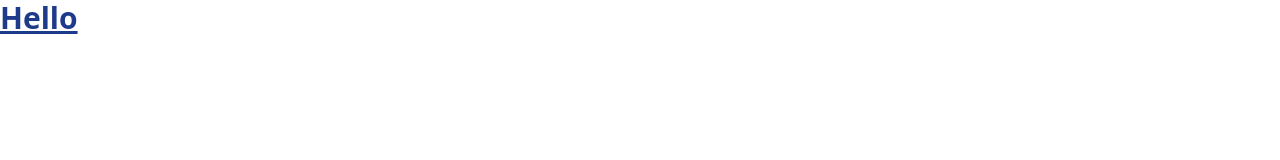
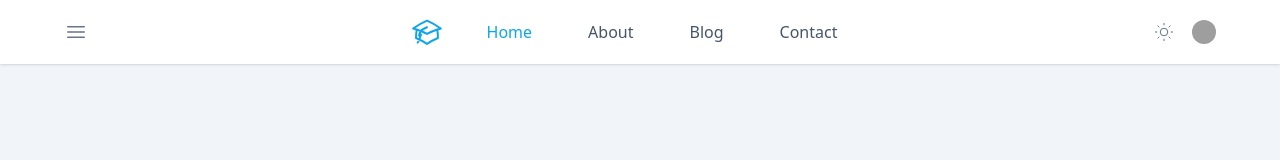
Before and after one commit to johinnerMC/Apply-Tailwind-CSS, a website built with Vite: page index.html in a window 1280 px wide. Built offline with nearby package versions, Linux system fonts and the light colour scheme; grey boxes are pictures that could not be loaded.

Commit message:
links de navegacion

```diff
--- a/index.html
+++ b/index.html
@@ -8,7 +8,118 @@
     <link rel="stylesheet" href="./tailwind.css" />
     <title>Tailwind</title>
   </head>
-  <body>
-    <h1 class="text-3xl font-bold text-blue-900 underline">Hello</h1>
+  <body class="bg-slate-100">
+    <header class="bg-white px-6 shadow">
+      <div class="mx-auto flex h-16 max-w-6xl items-center justify-between">
+        <button
+          class="-ml-1 rounded p-1 text-slate-500 transition-colors hover:bg-sky-500 hover:text-slate-100 focus:ring-2 focus:ring-slate-200"
+        >
+          <svg
+            class="h-6 w-6"
+            data-slot="icon"
+            fill="none"
+            stroke-width="1.5"
+            stroke="currentColor"
+            viewBox="0 0 24 24"
+            xmlns="http://www.w3.org/2000/svg"
+            aria-hidden="true"
+          >
+            <path
+              stroke-linecap="round"
+              stroke-linejoin="round"
+              d="M3.75 6.75h16.5M3.75 12h16.5m-16.5 5.25h16.5"
+            ></path>
+          </svg>
+        </button>
+        <div class="-mr-4 flex items-center">
+          <a href="#" class="text-sky-500 duration-200 hover:rotate-6">
+            <svg
+              class="h-8 w-8"
+              xmlns="http://www.w3.org/2000/svg"
+              fill="none"
+              viewBox="0 0 24 24"
+              stroke-width="1.5"
+              stroke="currentColor"
+              class="h-6 w-6"
+            >
+              <path
+                stroke-linecap="round"
+                stroke-linejoin="round"
+                d="M4.26 10.147a60.438 60.438 0 0 0-.491 6.347A48.62 48.62 0 0 1 12 20.904a48.62 48.62 0 0 1 8.232-4.41 60.46 60.46 0 0 0-.491-6.347m-15.482 0a50.636 50.636 0 0 0-2.658-.813A59.906 59.906 0 0 1 12 3.493a59.903 59.903 0 0 1 10.399 5.84c-.896.248-1.783.52-2.658.814m-15.482 0A50.717 50.717 0 0 1 12 13.489a50.702 50.702 0 0 1 7.74-3.342M6.75 15a.75.75 0 1 0 0-1.5.75.75 0 0 0 0 1.5Zm0 0v-3.675A55.378 55.378 0 0 1 12 8.443m-7.007 11.55A5.981 5.981 0 0 0 6.75 15.75v-1.5"
+              />
+            </svg>
+          </a>
+
+          <div class="ml-8 hidden space-x-8 md:flex">
+            <a href="#" class="px-3 py-2 text-sky-500">Home</a>
+            <a
+              href="#"
+              class="px-3 py-2 text-slate-600 transition-colors hover:text-sky-500"
+              >About</a
+            >
+            <a
+              href="#"
+              class="px-3 py-2 text-slate-600 transition-colors hover:text-sky-500"
+              >Blog</a
+            >
+            <a
+              href="#"
+              class="px-3 py-2 text-slate-600 transition-colors hover:text-sky-500"
+              >Contact</a
+            >
+          </div>
+        </div>
+
+        <div class="flex">
+          <button
+            class="rounded-full text-slate-500 transition-colors hover:text-sky-500 focus:ring-2 focus:ring-slate-200"
+          >
+            <svg
+              xmlns="http://www.w3.org/2000/svg"
+              fill="none"
+              viewBox="0 0 24 24"
+              strokeWidth="{1.5}"
+              stroke="currentColor"
+              class="h-6 w-6"
+            >
+              <path
+                strokeLinecap="round"
+                strokeLinejoin="round"
+                d="M12 3v2.25m6.364.386-1.591 1.591M21 12h-2.25m-.386 6.364-1.591-1.591M12 18.75V21m-4.773-4.227-1.591 1.591M5.25 12H3m4.227-4.773L5.636 5.636M15.75 12a3.75 3.75 0 1 1-7.5 0 3.75 3.75 0 0 1 7.5 0Z"
+              />
+            </svg>
+          </button>
+          <button
+            class="ml-4 rounded-full text-slate-500 transition-colors hover:text-sky-500 focus:ring-2 focus:ring-slate-200 focus:ring-offset-1"
+          >
+            <img
+              class="h-6 w-6 rounded-full"
+              src="https://ui-avatars.com/api?name=Johinner+Madariaga"
+              alt="Johinner M"
+            />
+          </button>
+        </div>
+      </div>
+      <div class="space-y-1 border-t pb-3 pt-2 md:hidden">
+        <a href="#" class="block rounded-md bg-sky-500 px-3 py-2 text-white"
+          >Home</a
+        >
+        <a
+          href="#"
+          class="block rounded-md px-3 py-2 text-slate-700 transition-colors hover:bg-sky-500 hover:text-white"
+          >About</a
+        >
+        <a
+          href="#"
+          class="block rounded-md px-3 py-2 text-slate-700 transition-colors hover:bg-sky-500 hover:text-white"
+          >Blog</a
+        >
+        <a
+          href="#"
+          class="block rounded-md px-3 py-2 text-slate-700 transition-colors hover:bg-sky-500 hover:text-white"
+          >Contact</a
+        >
+      </div>
+    </header>
   </body>
 </html>
```
Also changed, not shown: README.md.
